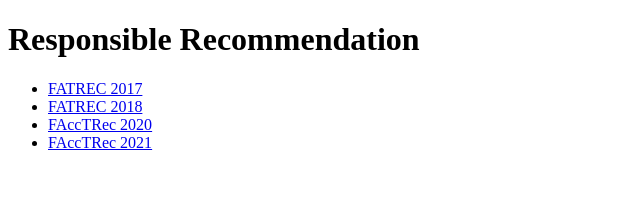
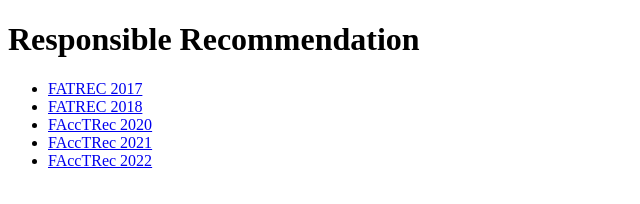
Before and after one commit to FAccTRec/FAccTRec.github.io, a plain HTML site: page index.html in a window 1280 px wide. Shown: the whole page, without its empty margins (0-640 px from the left). Drawn offline with Linux system fonts and the light colour scheme.

Commit message:
Update index.html

```diff
--- a/index.html
+++ b/index.html
@@ -12,6 +12,7 @@
   <li><a href="fatrec2018">FATREC 2018</a>
   <li><a href="facctrec2020">FAccTRec 2020</a>
   <li><a href="facctrec2021">FAccTRec 2021</a>
+  <li><a href="facctrec2022">FAccTRec 2022</a>
 </ul>
 </body>
 </html>
```
